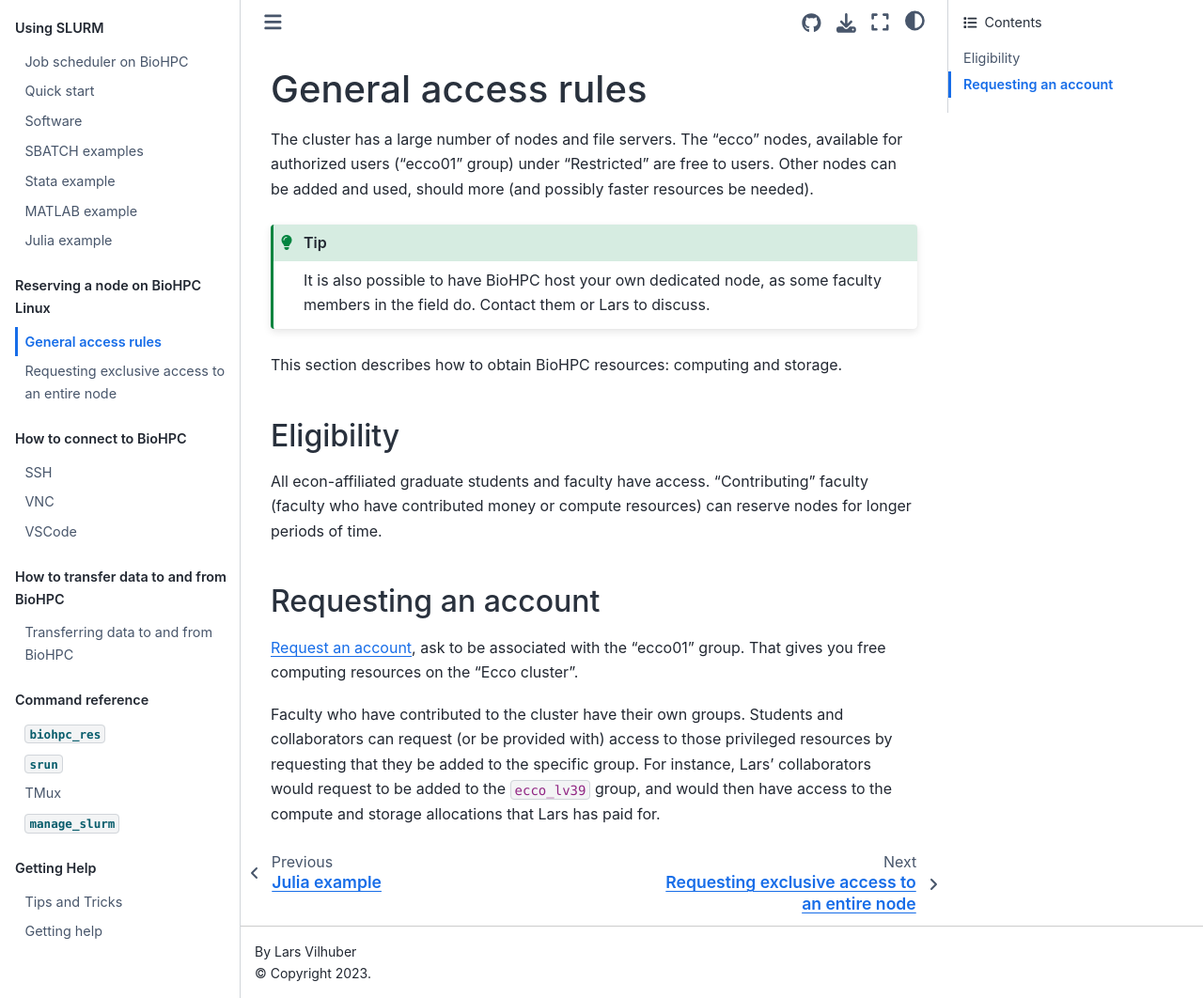
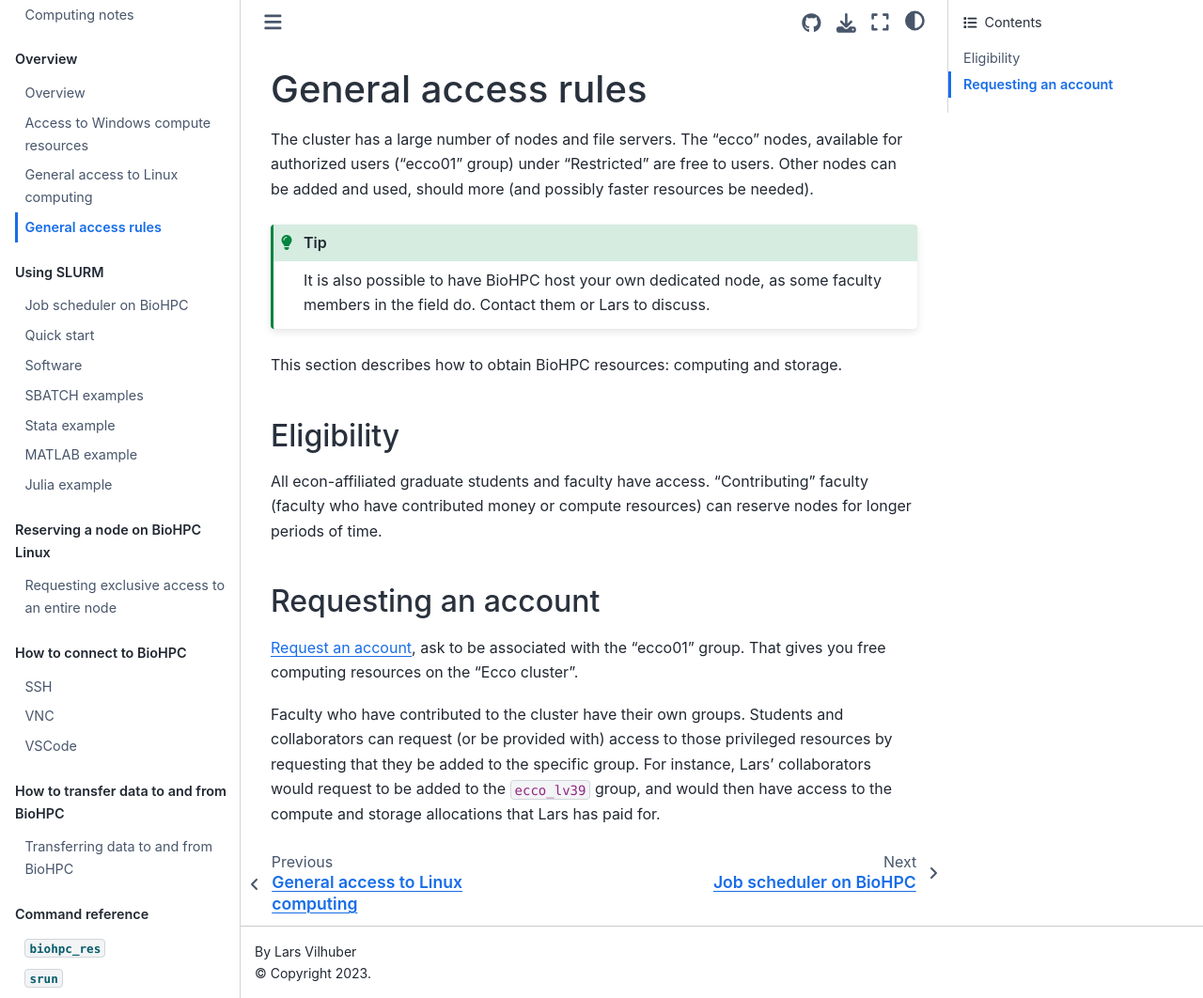
Before and after one commit to labordynamicsinstitute/ecco-notes, a Jupyter Book: the page built from docs/access.md, in a window 1280 px wide and 1062 px high. Shown: the whole window at 94% size. Built offline with Jupyter Book 1.0.4 settings and Sphinx 7.4.7 and the Sphinx Book theme 1.1.4, drawn with Linux system fonts in a browser that asks for light colours.

Commit message:
Reorg of access
Access page was in the wrong place.

```diff
--- a/_toc.yml
+++ b/_toc.yml
@@ -9,6 +9,7 @@ parts:
   - file: docs/overview
   - file: docs/windows
   - file: docs/linux
+  - file: docs/access
 - caption: Using SLURM
   chapters:
   - file: docs/biohpc/slurm
@@ -20,7 +21,6 @@ parts:
   - file: docs/biohpc/julia
 - caption: Reserving a node on BioHPC Linux
   chapters:
-  - file: docs/access
   - file: docs/biohpc/reserving
 - caption: How to connect to BioHPC
   chapters:
--- a/docs/access.md
+++ b/docs/access.md
@@ -1,3 +1,4 @@
+(access)=
 # General access rules
 
 The cluster has a large number of nodes and file servers. The "ecco" nodes, available for authorized users ("ecco01" group) under "Restricted" are free to users. Other nodes can be added and used, should more (and possibly faster resources be needed).
```
Also changed, not shown: docs/intro.md (+1 -0 lines).
